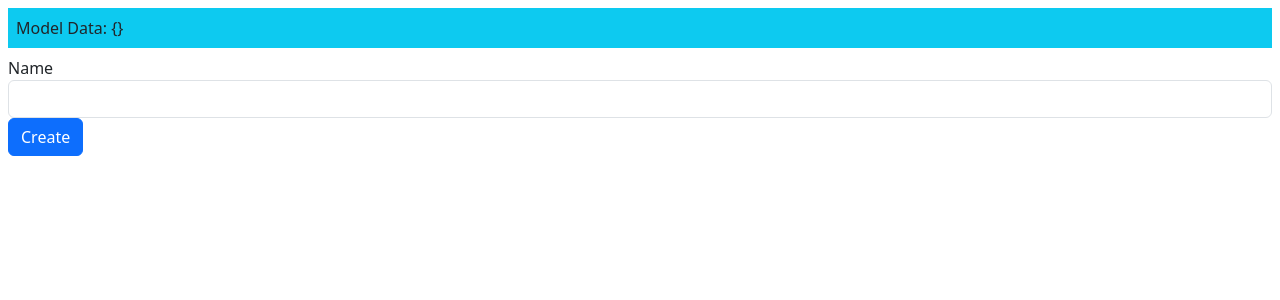
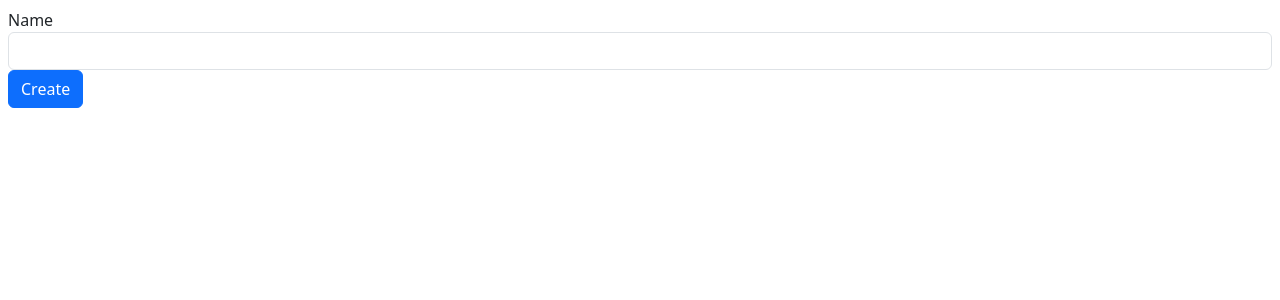
Before and after one commit to dmyers82/AngularProjects, an Angular app in the folder AngularPartII/Chapter 14 Using Events and Forms/eventsforms/: page / in a window 1280 px wide. Shown: the top 300 px of the page. Built offline with nearby package versions, Linux system fonts and the light colour scheme.

Commit message:
Submit calls added

```diff
--- a/AngularPartII/Chapter 14 Using Events and Forms/eventsforms/src/app/component.ts
+++ b/AngularPartII/Chapter 14 Using Events and Forms/eventsforms/src/app/component.ts
@@ -1,4 +1,5 @@
 import { ApplicationRef, Component } from "@angular/core";
+import { NgForm } from "@angular/forms";
 import { Model } from "./repository.model";
 import { Product } from "./product.model";
 
@@ -52,4 +53,16 @@ export class ProductComponent {
             }
             return messages;
     }
+
+    formSubmitted: boolean = false;
+
+    submitForm(form: NgForm) {
+        this.formSubmitted = true;
+        if (form.valid) {
+            this.addProduct(this.newProduct);
+            this.newProduct = new Product();
+            form.reset();
+            this.formSubmitted = false;
+        }
+    }
 }
--- a/AngularPartII/Chapter 14 Using Events and Forms/eventsforms/src/app/template.html
+++ b/AngularPartII/Chapter 14 Using Events and Forms/eventsforms/src/app/template.html
@@ -4,8 +4,12 @@
 </style>
 
 <div class="m-2">
-    <div class="bg-info p-2 mb-2">Model Data: {{jsonProduct}}</div>
-    <form novalidate (ngSubmit)="addProduct(newProduct)">
+    <form novalidate #form="ngForm" (ngSubmit)="submitForm(form)">
+        <div class="bg-danger text-white p-2 mb-2"
+            *ngIf="formSubmitted && form.invalid">
+            There are problems with the form
+        </div>
+
         <div class="form-group">
             <label>Name</label>
             <input class="form-control"
@@ -15,7 +19,7 @@
                 required
                 minlength="5"
                 pattern="^[A-Za-z ]+$" />
-                <ul class="text-danger list-unstyled" *ngIf="name.dirty && name.invalid">
+                <ul class="text-danger list-unstyled" *ngIf="(formSubmitted || name.dirty) && name.invalid">
                     <li *ngFor="let error of getValidationMessages(name)">
                         {{error}}
                     </li>
```
